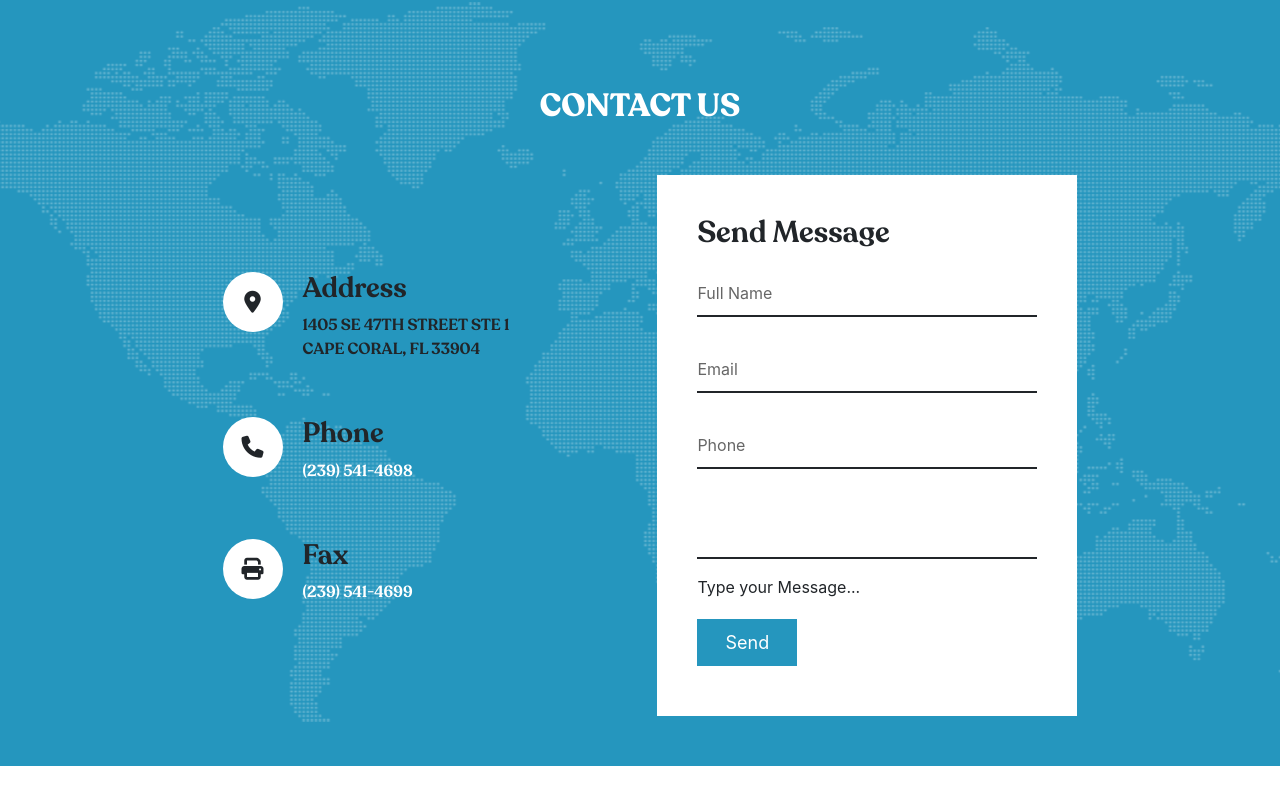
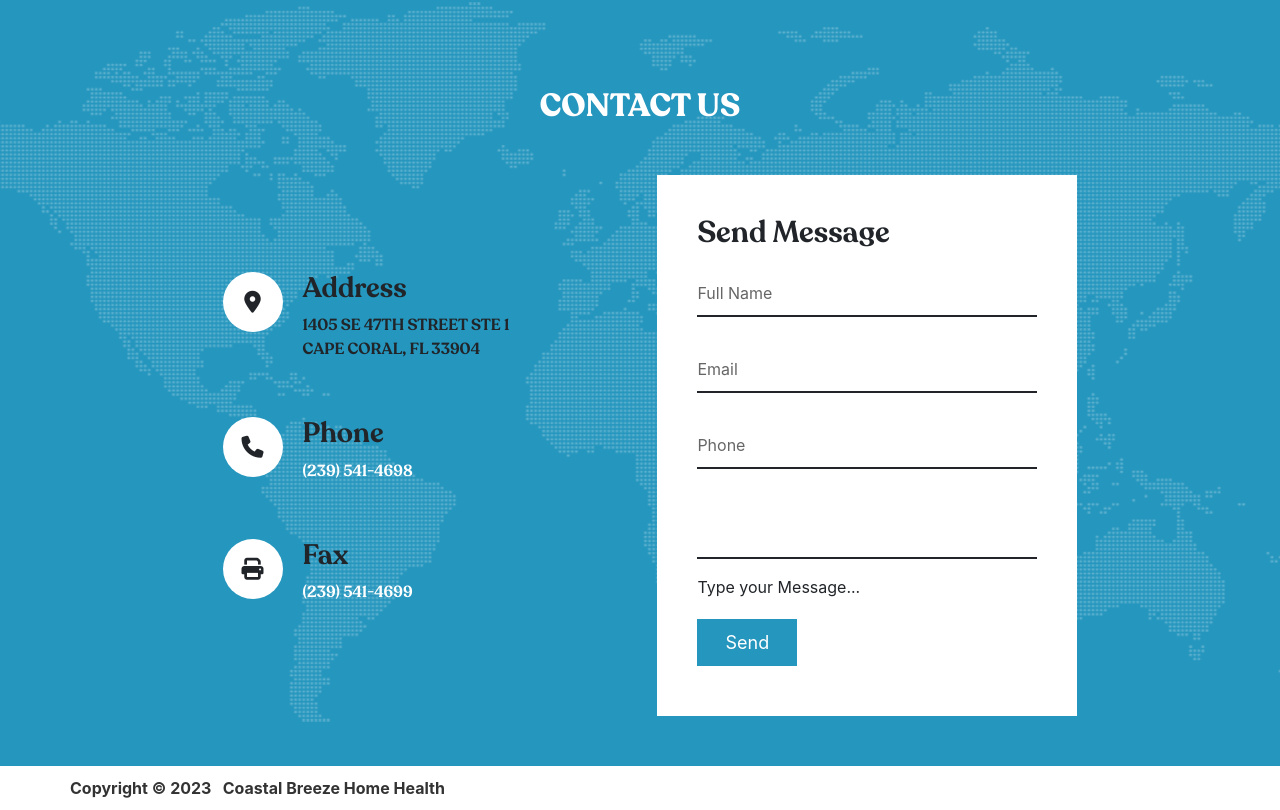
Before and after one commit to Yumenio/cbhh, a plain HTML site: page index.html in a window 1280 px wide. Shown: the part 3921-4731 px from the top of the page. Before the commit the page ends 4687 px from the top, so only its background shows below. Drawn offline with nearby package versions, Linux system fonts and the light colour scheme.

Commit message:
feat: added footer section

```diff
--- a/css/style.css
+++ b/css/style.css
@@ -512,3 +512,14 @@ textarea:valid ~ span {
 .nav-item {
   font-family: 'Recoleta Regular';
 }
+
+footer {
+  background-color: #ffffff; /* Footer background color */
+  padding: 10px;
+  text-align: center;
+  width: 100%;
+}
+
+.footer-content {
+  color: #333; /* Footer text color */
+}
--- a/index.html
+++ b/index.html
@@ -416,6 +416,54 @@
       </div>
     </section>
 
+    <!-- Footer -->
+    <footer>
+      <div class="container">
+        <div class="row">
+          <div class="footer-content">
+            <span class="copyright"
+              ><b>Copyright &copy; 2023 &nbsp; Coastal Breeze Home Health</b></span
+            >
+          </div>
+
+          <!--SOCIAL MEDIA LINKS -->
+
+          <!-- <div class="col-md-4">
+            <ul class="list-inline social-buttons">
+              <li class="list-inline-item">
+                <a href="#">
+                  <i class="fab fa-twitter"></i>
+                </a>
+              </li>
+              <li class="list-inline-item">
+                <a href="#">
+                  <i class="fab fa-facebook-f"></i>
+                </a>
+              </li>
+              <li class="list-inline-item">
+                <a href="#">
+                  <i class="fab fa-linkedin-in"></i>
+                </a>
+              </li>
+            </ul>
+          </div> -->
+
+          <!-- END SOCIAL MEDIA LINKS -->
+
+          <!--  <div class="col-md-4">
+            <ul class="list-inline quicklinks">
+              <li class="list-inline-item">
+                <a href="#">Privacy Policy</a>
+              </li>
+              <li class="list-inline-item">
+                <a href="#">Terms of Use</a>
+              </li>
+            </ul>
+          </div> -->
+        </div>
+      </div>
+    </footer>
+
     <!-- Modals -->
     <!-- Portfolio Modals -->
 
```
Also changed, not shown: css/style.min.css.
